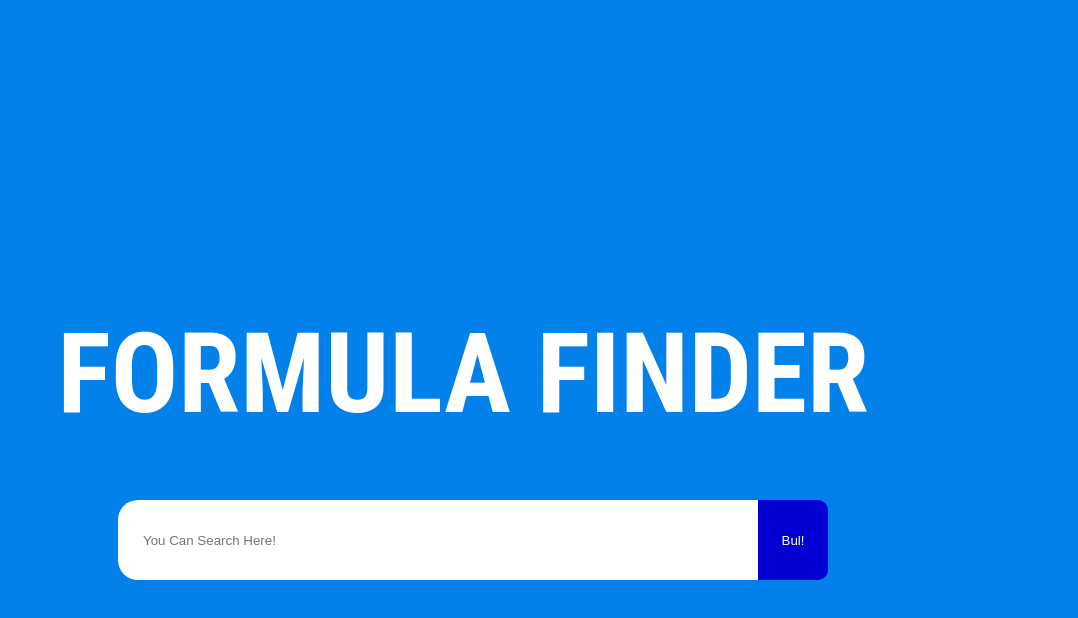
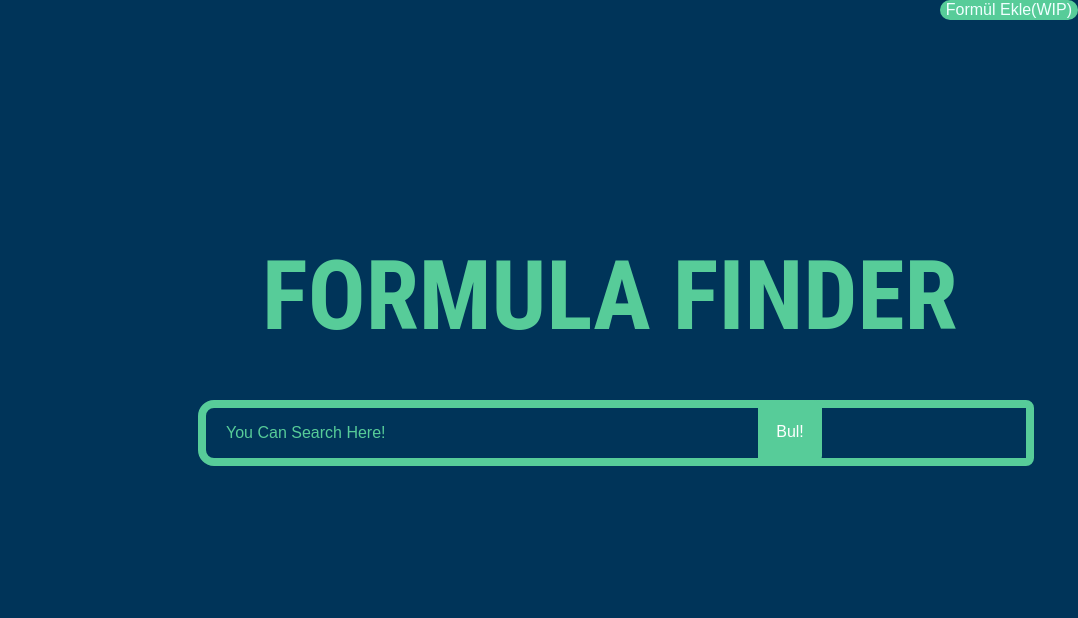
Before and after one commit to Bedmor/formulafinder, a website: page index.html in a window 1280 px wide. Shown: the whole page, without its empty margins (202-1280 px from the left). Drawn offline with Linux system fonts and the light colour scheme.

Commit message:
ahmetmerteren

```diff
--- a/index.html
+++ b/index.html
@@ -2,12 +2,13 @@
 <head>
 
     <script src="main.js" defer></script>
-    <script src="animated.js" defer></script>
+    <script src="animate.js" defer></script>
     <link rel="stylesheet" href="style.css">
 </head>
 <body>
+    <button class="add" type="button">Formül Ekle(WIP)</button>
     <div id="bubble-wrapper"></div>
     <h1 id="text" class="kvet">FORMULA FINDER</h1>
-    <input type="text" id="kutu" class="kvet" placeholder="You Can Search Here!" autofocus>
+    <input type="text"  id="kutu" class="kvet" placeholder="You Can Search Here!" autofocus>
     <button type="submit" id="tus" class="kvet" onclick="Ara()">Bul!</button>
 </body>
--- a/main.js
+++ b/main.js
@@ -19,7 +19,7 @@ function Ara(){
         console.log(kutu.value)
         kutu.placeholder = "You Can Search Here!"
         kutu.value = ""
-        leybıl.innerHTML = `${dict.$val}`
+        leybıl.innerHTML = `${dict[val]}`
     }
     else{
         kutu.value = ""
--- a/style.css
+++ b/style.css
@@ -1,6 +1,6 @@
 html, body{
 
-    background-color: rgb(1, 129, 233);
+    background-color: #003459;
     font-family: 'Roboto Condensed', 'Arial Narrow', Arial, sans-serif;
 }
 @keyframes dalga{
@@ -11,10 +11,19 @@ html, body{
         transform: translate(-50%,-20%);
     }
 }
+#leybıl{
+    text-align: center;
+    margin: auto;
+    margin-top: 60vh;
+    font-size: 15vh;
+    color: #57CC99;
+
+
+}
 .bubble{
     height: max(300px, 30vw);
     width: max(300px, 30vw);
-    background-color: blue;
+    background-color: #57CC99;
     border-radius: 100%;
     position: absolute;
     left: 50%;
@@ -33,44 +42,64 @@ html, body{
     display: flexbox;
     margin: auto;
     position:absolute;
-    top: 500px;
+    top: 50vh;
 
 }
+#kutu:focus{
+    border-style: solid;
+}
+::placeholder{
+    color: #57CC99;
+}
 #kutu{
-    width: 50%;
-    left: 25%;
-    height: 5.853em;
-    border-style: none;
-    border-radius: 20px;
-    border-top-right-radius: 10px;
-    border-bottom-right-radius: 10px;
+    color: #57CC99;
+    width: 100vh;
+    left: 50vh;
+    height: 6vh;
+    border-width: 1vh;
+    border-radius: 2vh;
+    border-top-right-radius: 1vh;
+    border-bottom-right-radius: 1vh;
     outline: none;
-    padding-left: 25px;
+    padding-left: 2.5vh;
     padding-right: 0px;
-
+    border-style:hidden;
+    background-color: #003459;
+    border-color: #57CC99;
+    font-size: 2vh;
 }
 #tus{
 
-    height: 6em;
-    width: 70px;
+    height: 8vh;
+    width: 8vh;
     left: 75%;
-    background-color:rgb(4, 0, 212);
+    background-color:#57CC99;
     color: white;
-    border-radius: 10px;
+    border-radius: 1vh;
     border-left: 0px;
     border-style:none;
     border-bottom-left-radius: 0px;
     border-top-left-radius: 0px;
     display: inline;
+    font-size: 2vh;
 }
 #text{
-    position: relative;
-    left: 2%;
-    top: 300px;
+    position: absolute;
+    left: 58vh;
+    top: 30vh;
     text-align: center;
     align-items: center;
-    font-size: 700%;
-    color: white;
-    stroke: black;
-    stroke-width: 20px;
+    font-size: 12vh;
+    color: #57CC99;
 }
+.add{
+    cursor: pointer;
+    position: fixed;
+    top: 0;
+    right: 0;
+    color: azure;
+    border-radius: 50px;
+    background-color: #57CC99;
+    font-size: 2vh;
+    border-style: none;
+}
```
